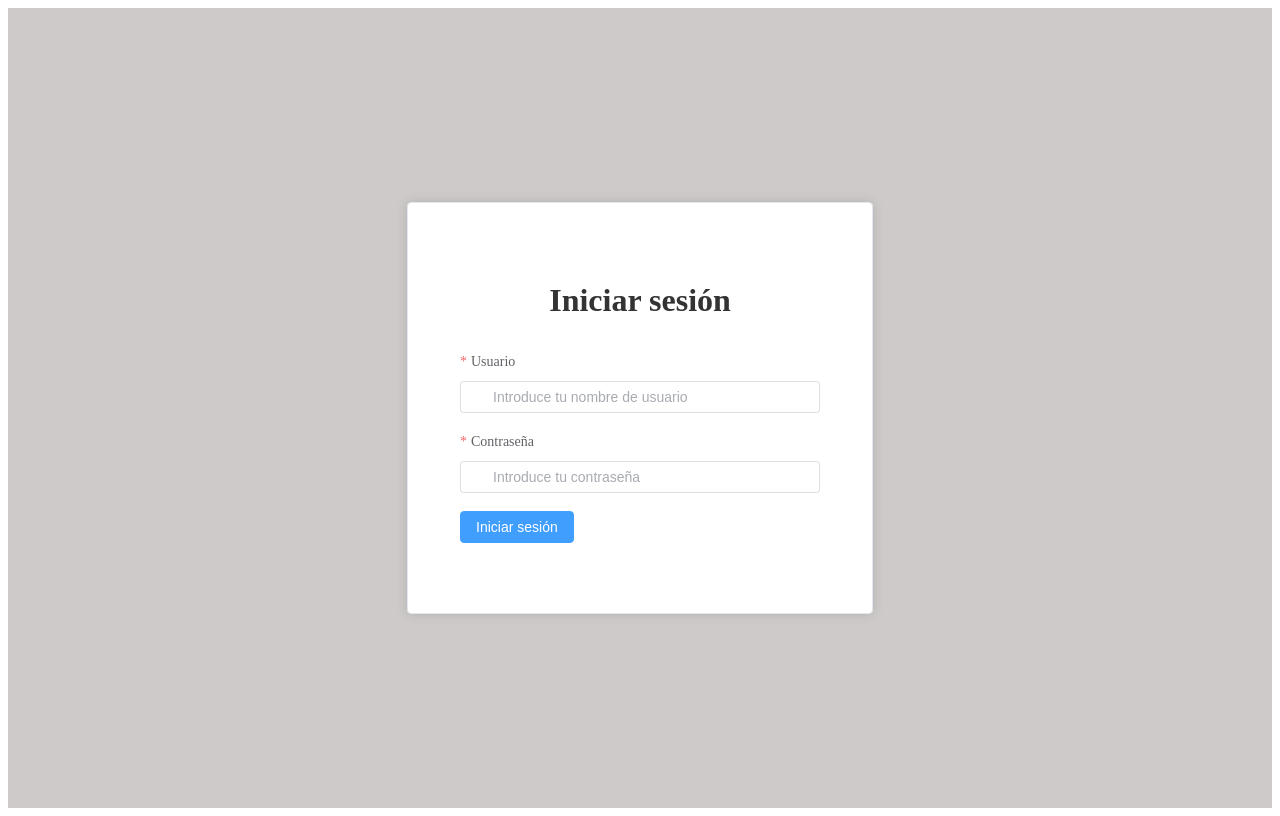
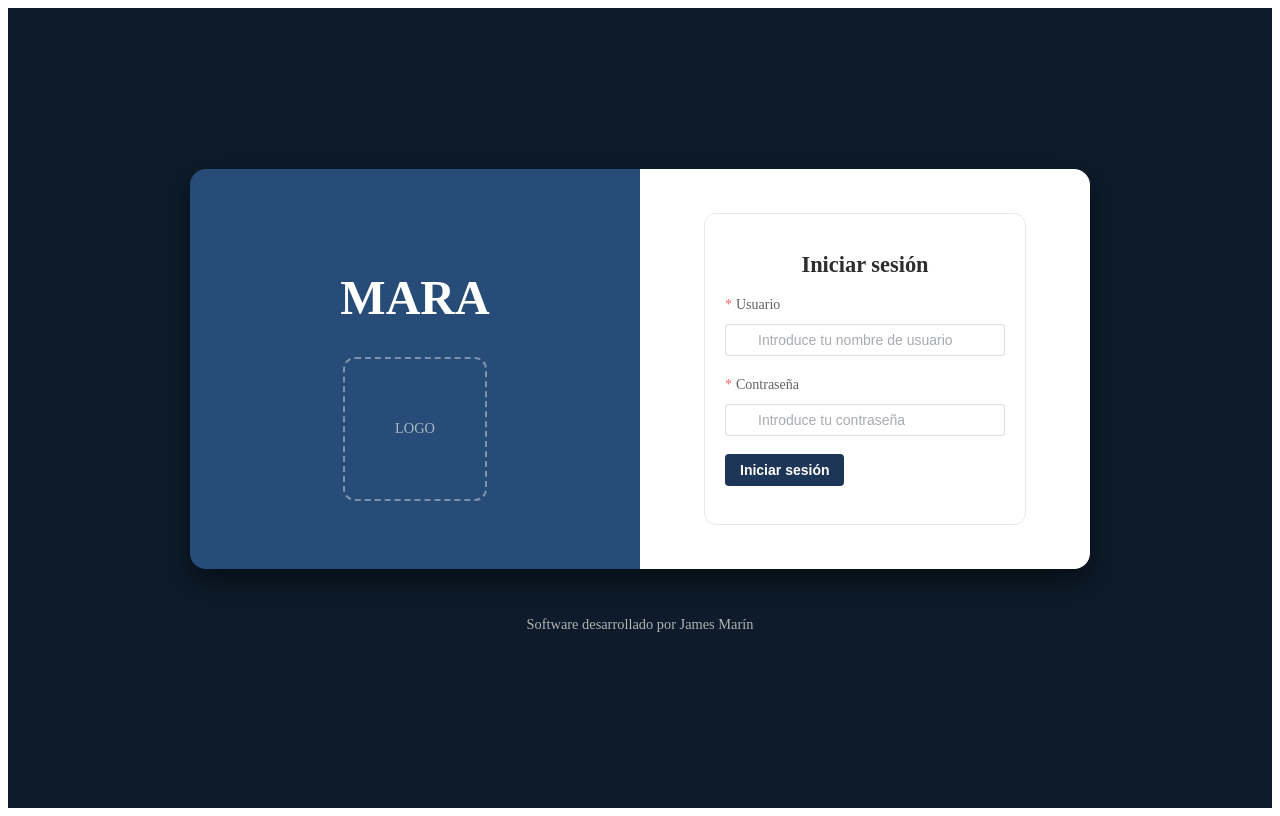
Before and after one commit to Jamesmarin2932/proyecto_sena_facturacion_fronted, a Vue app: page / in a window 1280 px wide. Built offline with nearby package versions, Linux system fonts and the light colour scheme; what vue3-country-region-select would draw is missing.

Commit message:
cambios en login

```diff
--- a/src/components/Inicio.vue
+++ b/src/components/Inicio.vue
@@ -1,5 +1,17 @@
 <template>
-  <div class="login-container">
+  <div class="main-container">
+    <div class="login-box">
+      <!-- IZQUIERDA: MARA y logo -->
+      <div class="left-side">
+        <h1 class="brand-title">MARA</h1>
+        <div class="brand-image-placeholder">
+          <!-- Aquí puedes poner tu logo -->
+          LOGO
+        </div>
+      </div>
+
+      <!-- DERECHA: Login -->
+      <div class="right-side">
         <el-card class="login-card">
           <h2 class="login-title">Iniciar sesión</h2>
           <el-form :model="form" ref="formRef" label-position="top" class="login-form" @submit.prevent="login">
@@ -8,7 +20,7 @@
                 v-model="form.username"
                 placeholder="Introduce tu nombre de usuario"
                 prefix-icon="el-icon-user"
-          ></el-input>
+              />
             </el-form-item>
 
             <el-form-item label="Contraseña" :rules="passwordRules" required>
@@ -17,14 +29,22 @@
                 placeholder="Introduce tu contraseña"
                 type="password"
                 prefix-icon="el-icon-lock"
-          ></el-input>
+              />
             </el-form-item>
 
             <el-form-item>
-          <el-button type="primary" block @click="login">Iniciar sesión</el-button>
+              <el-button type="primary" class="login-button" block @click="login">
+                Iniciar sesión
+              </el-button>
             </el-form-item>
           </el-form>
         </el-card>
+      </div>
+    </div>
+
+    <footer class="footer">
+      <p>Software desarrollado por James Marín</p>
+    </footer>
   </div>
 </template>
 
@@ -36,98 +56,167 @@ export default {
   data() {
     return {
       form: {
-        username: '', // El campo para el nombre de usuario
-        password: '', // El campo para la contraseña
+        username: '',
+        password: '',
       },
-      // Reglas de validación para los campos
       usernameRules: [
         { required: true, message: 'Por favor ingresa tu nombre de usuario', trigger: 'blur' },
-        { min: 3, message: 'El nombre de usuario debe tener al menos 3 caracteres', trigger: 'blur' },
+        { min: 3, message: 'Debe tener al menos 3 caracteres', trigger: 'blur' },
       ],
       passwordRules: [
         { required: true, message: 'Por favor ingresa tu contraseña', trigger: 'blur' },
-        { min: 6, message: 'La contraseña debe tener al menos 6 caracteres', trigger: 'blur' },
+        { min: 6, message: 'Debe tener al menos 6 caracteres', trigger: 'blur' },
       ],
     };
   },
   methods: {
     async login() {
-  // Validamos el formulario antes de proceder
       this.$refs.formRef.validate(async (valid) => {
         if (valid) {
           try {
-        // Enviar las credenciales al backend para autenticar al usuario
             const response = await axios.post('http://localhost:8000/api/login', {
               usuario: this.form.username,
               password: this.form.password,
             });
 
-        // Verifica la respuesta de la API
-        console.log(response.data); // Agrega esto para ver lo que se recibe
+            if (response.data.token && response.data.username) {
+              localStorage.setItem('token', response.data.token);
+              localStorage.setItem('username', response.data.username);
 
-        // Si el inicio de sesión es exitoso
-        if (response.data.token && response.data.username) {
-          // Guardar el token de acceso y el nombre de usuario en el almacenamiento local
-          localStorage.setItem('token', response.data.token);
-          localStorage.setItem('username', response.data.username); // Guarda el nombre de usuario
-
-          // Mensaje de éxito
               ElMessage.success('Inicio de sesión exitoso');
-          // Redirigir al usuario a la página principal
               this.$router.push({ name: 'home' });
             }
           } catch (error) {
-        // Si las credenciales son incorrectas o hay un error en la solicitud
             ElMessage.error('Credenciales incorrectas o hubo un error');
           }
         } else {
-      // Si no es válido, mostramos un mensaje de advertencia
           ElMessage.warning('Por favor, completa los campos correctamente');
         }
       });
-}
+    },
   },
 };
 </script>
 
 <style scoped>
-.login-container {
+/* Fondo general */
+.main-container {
+  background-color: #0d1b2a; /* Azul oscuro principal */
+  min-height: 100vh;
+  display: flex;
+  flex-direction: column;
+  align-items: center;
+  justify-content: center;
+  position: relative;
+  padding: 2rem;
+  box-sizing: border-box;
+}
+
+/* Caja principal */
+.login-box {
+  display: flex;
+  border-radius: 16px;
+  overflow: hidden;
+  box-shadow: 0 12px 30px rgba(0, 0, 0, 0.5);
+  max-width: 900px;
+  width: 100%;
+  min-height: 400px;
+}
+
+/* IZQUIERDA: MARA y logo */
+.left-side {
+  flex: 1;
+  background-color: #274c77; /* Azul petróleo para contraste */
+  color: white;
+  display: flex;
+  flex-direction: column;
+  justify-content: center;
+  align-items: center;
+  padding: 2rem;
+}
+
+.brand-title {
+  font-size: 3rem;
+  font-weight: bold;
+  margin-bottom: 2rem;
+  animation: fadeInUp 1s ease;
+}
+
+.brand-image-placeholder {
+  width: 140px;
+  height: 140px;
+  border: 2px dashed #ffffff66;
+  border-radius: 12px;
   display: flex;
   justify-content: center;
   align-items: center;
-  height: 100vh;
-  background-color: #cecaca;
+  color: #ffffff99;
+  font-size: 0.9rem;
+  animation: fadeIn 1.5s ease;
+}
+
+/* DERECHA: Login */
+.right-side {
+  flex: 1;
+  background-color: white;
+  display: flex;
+  justify-content: center;
+  align-items: center;
+  padding: 2rem;
 }
 
 .login-card {
   width: 100%;
-  max-width: 400px;
-  padding: 2rem;
+  max-width: 320px;
+  border-radius: 12px;
+  box-shadow: none;
+  padding: 0;
 }
 
 .login-title {
   text-align: center;
-  font-size: 2rem;
-  margin-bottom: 2rem;
-  color: #333;
+  font-size: 1.4rem;
+  margin-bottom: 1rem;
+  color: #2d2d2d;
 }
 
-.login-form {
-  margin-top: 20px;
+.login-button {
+  background-color: #1d3557;
+  border: none;
+  font-weight: bold;
+}
+.login-button:hover {
+  background-color: #16324f;
 }
 
-.signup-link {
+/* Footer */
+.footer {
+  color: #ffffffaa;
   text-align: center;
+  margin-top: 2rem;
   font-size: 0.9rem;
-  margin-top: 1rem;
 }
 
-.signup-link a {
-  color: #409eff;
-  text-decoration: none;
+/* Animaciones */
+@keyframes fadeIn {
+  0% {
+    opacity: 0;
+    transform: scale(0.96);
+  }
+  100% {
+    opacity: 1;
+    transform: scale(1);
+  }
 }
 
-.signup-link a:hover {
-  text-decoration: underline;
+@keyframes fadeInUp {
+  0% {
+    opacity: 0;
+    transform: translateY(20px);
+  }
+  100% {
+    opacity: 1;
+    transform: translateY(0);
+  }
 }
 </style>
```
Lines whose indentation alone changed are shown as unchanged.
